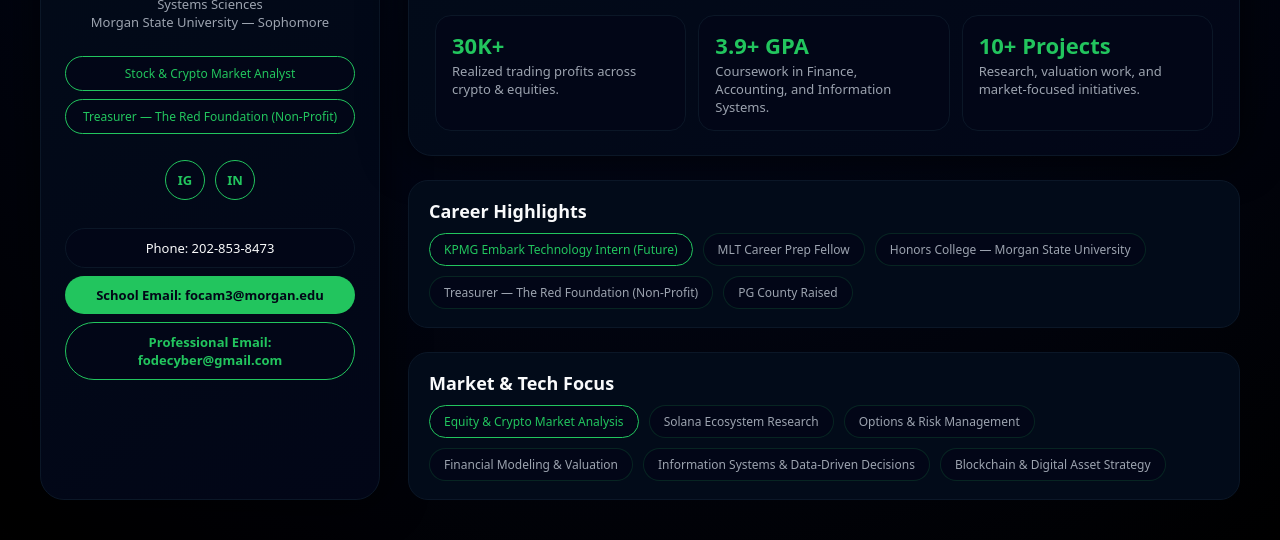
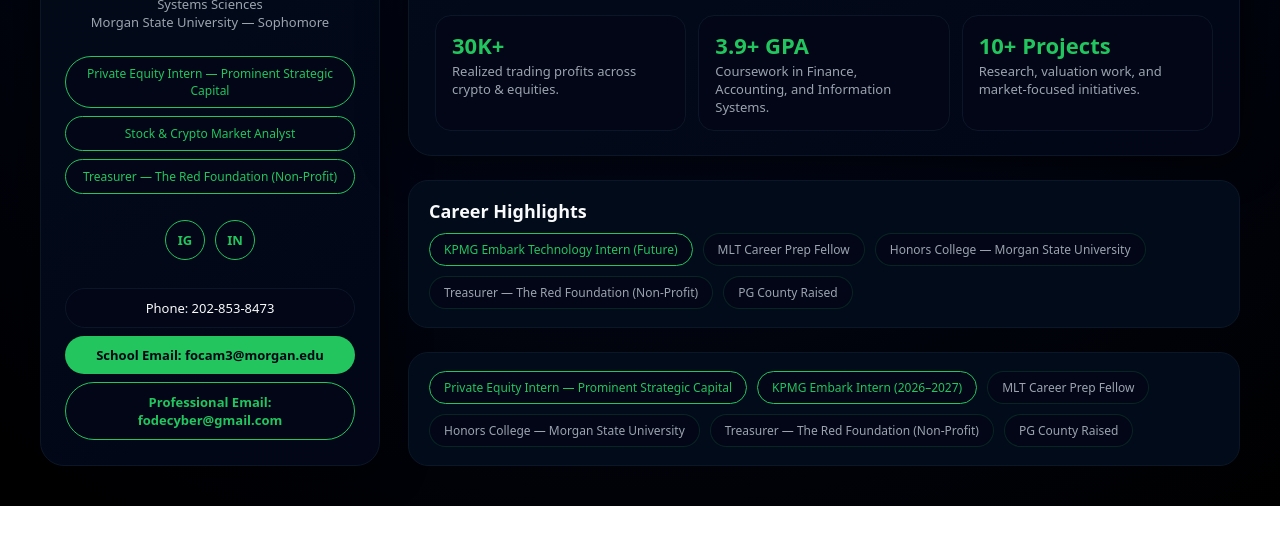
Before and after one commit to focam3-blip/fode-portfolio, a plain HTML site: page index.html in a window 1280 px wide. Shown: the part 421-961 px from the top of the page. After the commit the page ends 927 px from the top, so only its background shows below. Drawn offline with Linux system fonts and the light colour scheme.

Commit message:
Update index.html

```diff
--- a/index.html
+++ b/index.html
@@ -314,6 +314,7 @@
       </div>
 
       <div class="badge-row">
+          <div class="badge">Private Equity Intern — Prominent Strategic Capital</div>
         <div class="badge">Stock & Crypto Market Analyst</div>
         <div class="badge">Treasurer — The Red Foundation (Non-Profit)</div>
       </div>
@@ -387,16 +388,16 @@
           <div class="pill">PG County Raised</div>
         </div>
       </div>
+  <div class="section">
+       <div class="pills">
+  <div class="pill strong">Private Equity Intern — Prominent Strategic Capital</div>
+  <div class="pill strong">KPMG Embark Intern (2026–2027)</div>
+  <div class="pill">MLT Career Prep Fellow</div>
+  <div class="pill">Honors College — Morgan State University</div>
+  <div class="pill">Treasurer — The Red Foundation (Non-Profit)</div>
+  <div class="pill">PG County Raised</div>
+</div>
 
-      <div class="section">
-        <div class="section-title">Market & Tech Focus</div>
-        <div class="pills">
-          <div class="pill strong">Equity & Crypto Market Analysis</div>
-          <div class="pill">Solana Ecosystem Research</div>
-          <div class="pill">Options & Risk Management</div>
-          <div class="pill">Financial Modeling & Valuation</div>
-          <div class="pill">Information Systems & Data-Driven Decisions</div>
-          <div class="pill">Blockchain & Digital Asset Strategy</div>
         </div>
       </div>
     </div>
```
